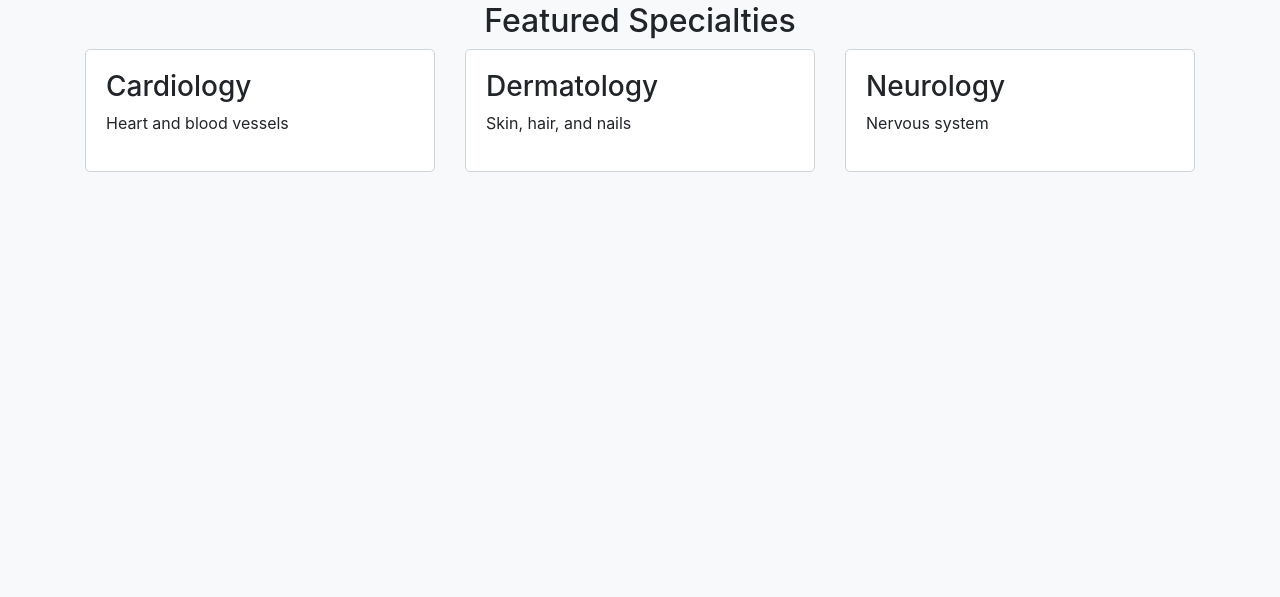
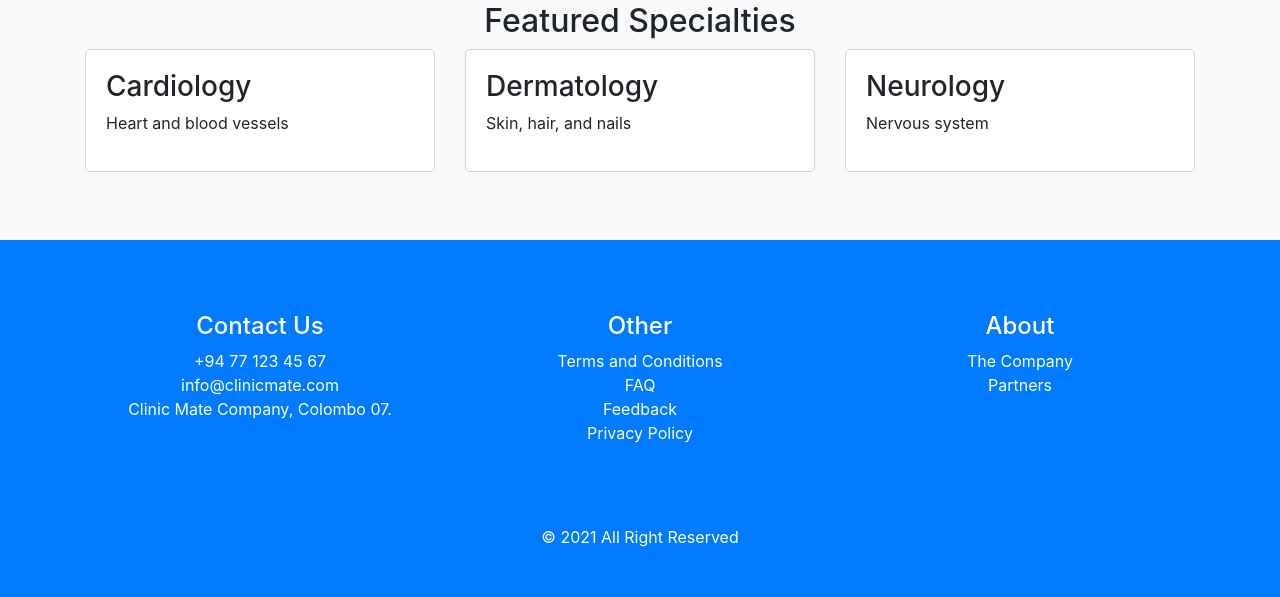
Before and after one commit to sasi1219/EChannelling, a Django app: page / in a window 1280 px wide. Shown: the part 473-1070 px from the top of the page. Before the commit the page ends 645 px from the top, so only its background shows below. Run offline with Django 5.2, Linux system fonts and the light colour scheme; some libraries are stand-ins or nearby versions.

Commit message:
Add footer to the main page

```diff
--- a/appointments/Templates/appointments/index.html
+++ b/appointments/Templates/appointments/index.html
@@ -93,6 +93,43 @@
     </div>
 </div>
 
+<footer class="bg-primary text-white mt-5 py-5">
+    <div class="container">
+        <div class="row py-4">
+            <div class="col-md-4 text-center mb-4">
+                <h4>Contact Us</h4>
+                <ul class="list-unstyled">
+                    <li><a href="tel:+94771234567" class="text-white">+94 77 123 45 67</a></li>
+                    <li><a href="mailto:info@clinicmate.com" class="text-white">info@clinicmate.com</a></li>
+                    <li>Clinic Mate Company, Colombo 07.</li>
+                </ul>
+            </div>
+            <div class="col-md-4 text-center mb-4">
+                <h4>Other</h4>
+                <ul class="list-unstyled">
+                    <li><a href="/terms-and-conditions" class="text-white">Terms and Conditions</a></li>
+                    <li><a href="/faq" class="text-white">FAQ</a></li>
+                    <li><a href="/feedback" class="text-white">Feedback</a></li>
+                    <li><a href="/privacy-policy" class="text-white">Privacy Policy</a></li>
+                </ul>
+            </div>
+            <div class="col-md-4 text-center mb-4">
+                <h4>About</h4>
+                <ul class="list-unstyled">
+                    <li><a href="/the-company" class="text-white">The Company</a></li>
+                    <li><a href="/partners" class="text-white">Partners</a></li>
+                </ul>
+            </div>
+        </div>
+        <div class="row mt-3">
+            <div class="col-md-12 text-center">
+                <p class="mb-0">&copy; 2021 All Right Reserved</p>
+            </div>
+        </div>
+    </div>
+</footer>
+
+
 <!-- Bootstrap JS -->
 <script src="https://code.jquery.com/jquery-3.5.1.slim.min.js"></script>
 <script src="https://cdn.jsdelivr.net/npm/@popperjs/core@2.5.4/dist/umd/popper.min.js"></script>
```
